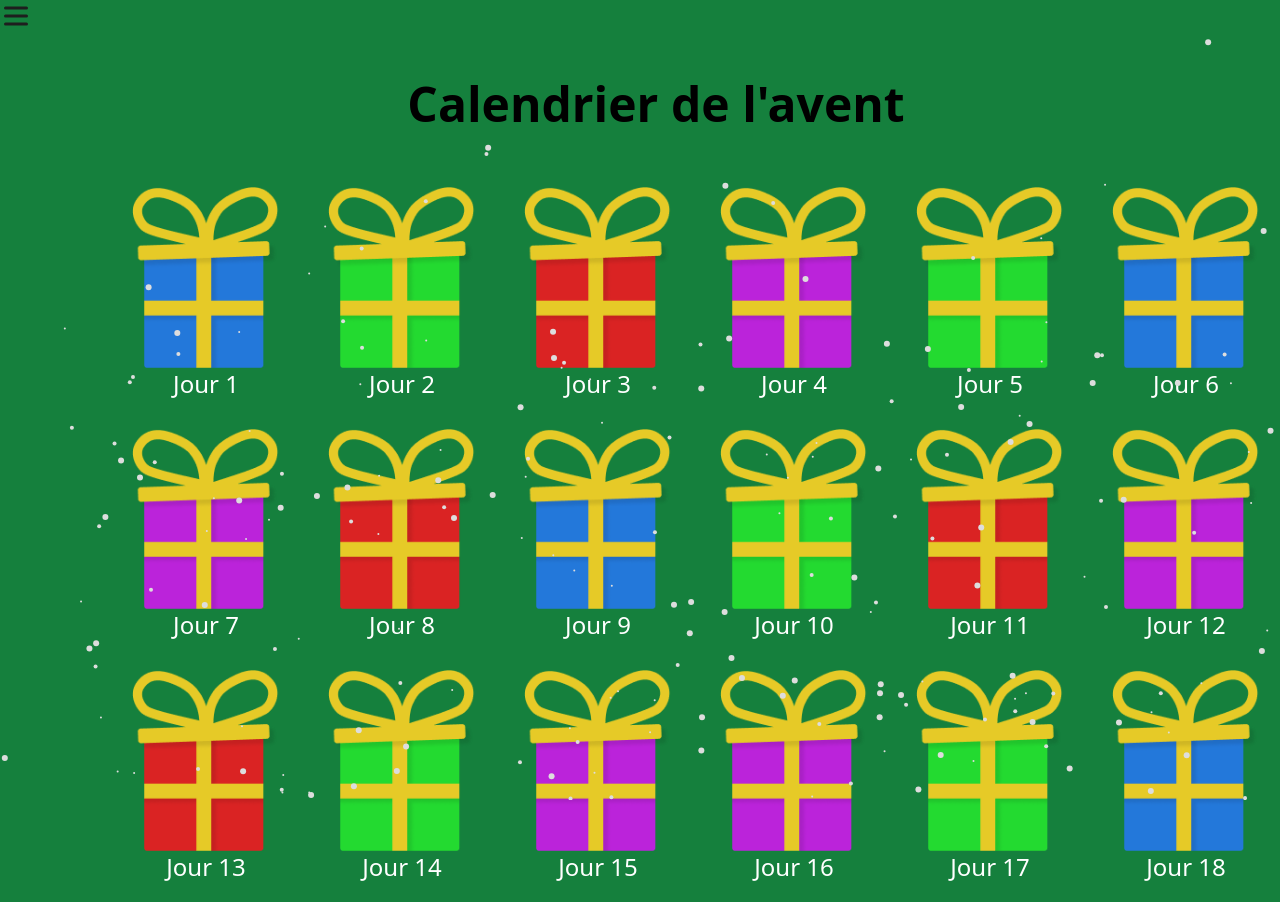
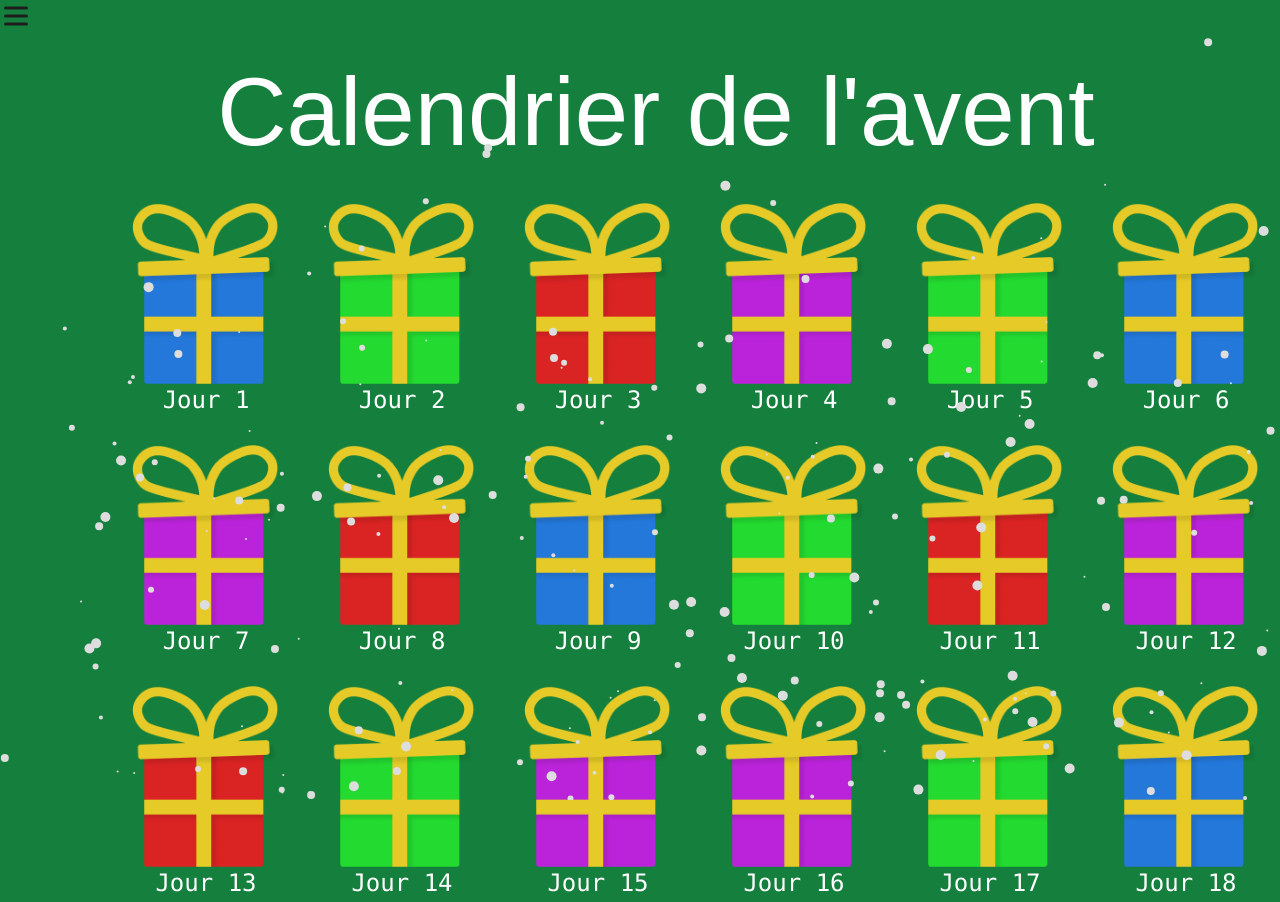
Before and after one commit to knightmar/nuit_info, a website: page src/advent.html in a window 1280 px wide. Shown: the top 902 px of the page. Drawn offline with nearby package versions, Linux system fonts and the light colour scheme; files that its build step writes are made by us from their sources; a web font is replaced by a local one.

Commit message:
Lucie: front end calendrier

```diff
--- a/src/advent.html
+++ b/src/advent.html
@@ -7,6 +7,14 @@
     <meta name="viewport" content="width=device-width, initial-scale=1.0">
     <link href="./style/output.css" rel="stylesheet">
     <style>
+
+        @font-face {
+            font-family: ChristmasSquad;
+            src: url("../src/imgs/advent/font/noel/LastChristmas_PERSONAL_USE_ONLY.otf") format('opentype');
+            font-weight: normal;
+            font-style: normal;
+        }
+        h1 { font-family: 'ChristmasSquad', sans-serif; }
 
         #youtubePlayer {
             display: none; /* Hide the YouTube iframe initially */
@@ -83,11 +91,10 @@
     </div>
     <div class="pl-8 transition-transform duration-300 transform translate-x-0 peer-checked:translate-x-60">
 
-        <h1 class="text-5xl text-center font-bold text-black ">
-            <br>
+        <h1 class="text-8xl text-center text-white pt-8 pb-8">
             Calendrier de l'avent
             <br>
-            <br>
+
         </h1>
         <iframe class="place-content-center" id="youtubePlayer" width="560" height="315"
                 src="https://www.youtube.com/embed/Jh6vuVhibDs?autoplay=1"
@@ -111,7 +118,7 @@
         </div>
 
 
-        <div class="grid grid-rows-4  grid-cols-6 gap-2 ml-20">
+        <div class="grid grid-rows-4 grid-cols-6 gap-2 ml-20 font-mono">
             <div>
                 <button type="submit" id="button1">
                     <img id="image1" src="imgs/advent/cadeau3.png" alt="kado" height="150" width="150"/>
@@ -564,7 +571,7 @@
         <script>
 
             const NUMBER_OF_SNOWFLAKES = 200;
-            const MAX_SNOWFLAKE_SIZE = 3;
+            const MAX_SNOWFLAKE_SIZE = 5;
             const MAX_SNOWFLAKE_SPEED = 0.00000001;
             const SNOWFLAKE_COLOUR = '#ddd';
             const snowflakes = [];
```
